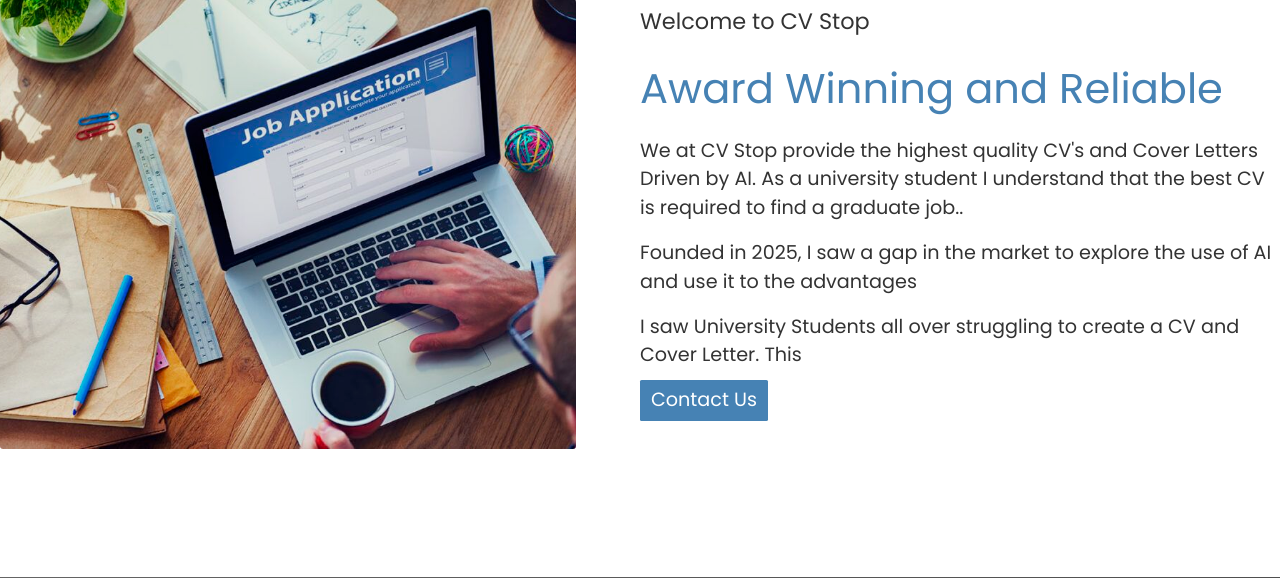
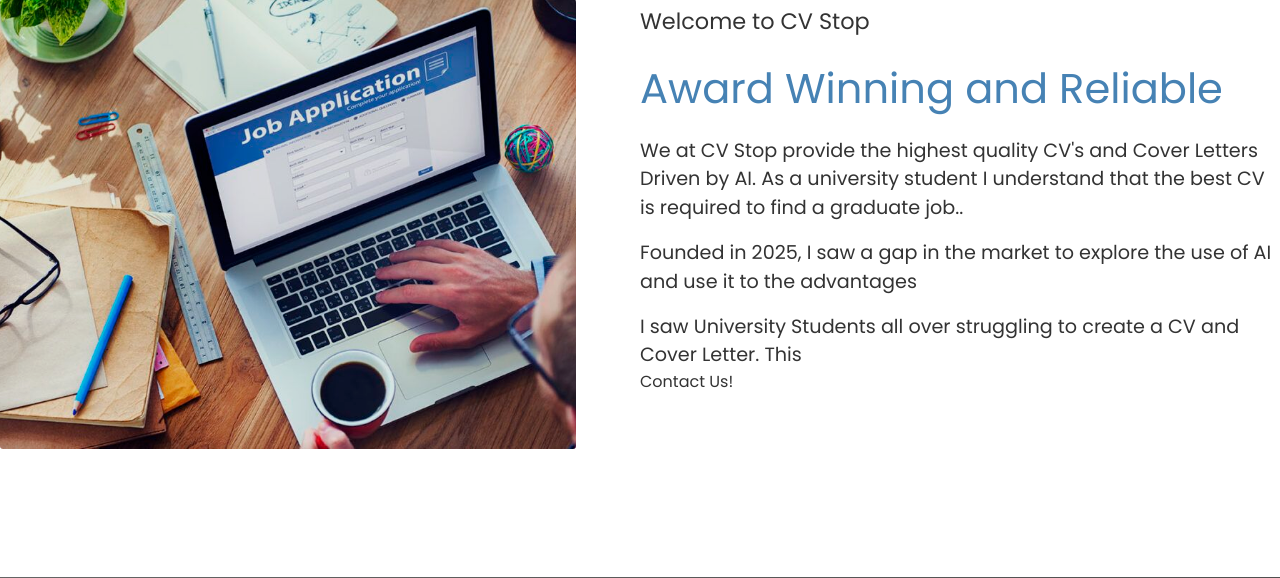
Before and after one commit to Jacobinq/CVStop, a Flask app: page /about in a window 1280 px wide. Shown: the part 161-739 px from the top of the page. Run offline with Flask 3, Linux system fonts and the light colour scheme; some libraries are stand-ins or nearby versions; grey boxes are pictures that could not be loaded.

Commit message:
Finalisation before submision

```diff
--- a/Templates/Home.html
+++ b/Templates/Home.html
@@ -52,7 +52,7 @@
                         style="animation-duration: 1.7s; animation-delay: 0.6s">Providing highest quality CV's and Cover Letters</h5>
                     <p class="animate__animated animate__fadeInDown"
                         style="animation-duration: 1.7s; animation-delay: 1.7s">
-                        <a href="Login.html">Create Now!</a>
+                        <a href="{{ url_for('create') }}">Create Now!</a>
                     </p>
                 </div>
             </div>
@@ -63,7 +63,7 @@
                         style="animation-duration: 1.7s; animation-delay: 0.6s">For Computer Science Students</h5>
                     <p class="animate__animated animate__fadeInDown"
                         style="animation-duration: 1.7s; animation-delay: 1.7s">
-                        <a href="Login.html">Create Now!</a>
+                        <a href="{{ url_for('create') }}">Create Now!</a>
                     </p>
                 </div>
             </div>
@@ -74,7 +74,7 @@
                         style="animation-duration: 1.7s; animation-delay: 0.6s">Giving you a chance at a better future</h5>
                     <p class="animate__animated animate__fadeInDown"
                         style="animation-duration: 1.7s; animation-delay: 1.7s">
-                        <a href="Login.html">Create Now!</a>
+                        <a href="{{ url_for('create') }}">Create Now!</a>
                     </p>
                 </div>
             </div>
--- a/Templates/about.html
+++ b/Templates/about.html
@@ -34,7 +34,7 @@
                 <p>We at CV Stop provide the highest quality CV's and Cover Letters Driven by AI. As a university student I understand that the best CV is required to find a graduate job..</p>
                 <p>Founded in 2025, I saw a gap in the market to explore the use of AI and use it to the advantages</p>
                 <p>I saw University Students all over struggling to create a CV and Cover Letter. This</p>
-                <button>Contact Us </button>
+                <a href="{{ url_for('contact') }}">Contact Us!</a>
             </div>
         </div>
         </div>
--- a/static/about.css
+++ b/static/about.css
@@ -5,11 +5,6 @@
   --color-black-1: #212b38;
 }
 
-/* * {
-  margin: 0;
-  padding: 0;
-  box-sizing: border-box;
-} */
 
 body {
   font-family: sans-serif;
@@ -25,7 +20,6 @@ body {
   color: var(--color-primary);
 }
 
-/* ----------Nav Bar CSS ---------- */
 .menu-bar {
   background-color: var(--color-black);
   height: 80px;
@@ -44,9 +38,7 @@ body {
 }
 
 .menu-bar ul li {
-  /* width: 120px; */
   padding: 10px 30px;
-  /* text-align: center; */
 
   position: relative;
 }
@@ -70,7 +62,6 @@ body {
 }
 
 
-  /* RESPONISVENESS */
 @media (max-width: 100%) {
   .about {
     display: flex;
@@ -96,34 +87,7 @@ body {
 }
 
 
-/* ABOUT FROM THE OTHER SITE ----------------------------------------------------------------------------------------------------- */
 
-/* Fonts from Google */
-@import url('https://fonts.googleapis.com/css2 family=Acme&family=Lato:wght@300;400;700&display=swap');
-
-/* social icons */
-@import url('icon.css');
-
-@font-face {
-    font-family: BerlinSansFBDemiBold;
-    src: url(./fonts/BerlinSansFBDemiBold/BerlinSansFBDemiBold.ttf);
-}
-
-@font-face {
-    font-family: 'Berlin Sans FB';
-    font-style: normal;
-    font-weight: normal;
-    src: local('Berlin Sans FB'), url('./fonts/BerlinSansFBWebfont/BRLNSR.woff') format('woff');
-}
-
-@font-face {
-    font-family: 'Berlin Sans FB Bold';
-    font-style: normal;
-    font-weight: normal;
-    src: local('Berlin Sans FB Bold'), url('./fonts/BerlinSansFBWebfont/BRLNSB.woff') format('woff');
-}
-
-*,
 *::before,
 *::after {
     margin: 0;
@@ -180,8 +144,7 @@ a:active {
     font-family: 'Acme', sans-serif;
 }
 
-/* Header
-------------- */
+
 .header {
     position: relative;
     z-index: 999999 !important;
--- a/static/contact.css
+++ b/static/contact.css
@@ -5,7 +5,6 @@
     font-family: 'Poppins', sans-serif;
 }
 
-/* Contact Us Page*/
 .contact {
     padding: 5rem 0;
 }
@@ -96,9 +95,6 @@ input::-webkit-inner-spin-button {
     margin: 0;
 }
 
-input[type=number] {
-    -moz-appearance: textfield;
-}
 
 .contact-form .textarea-field {
     height: 220px;
```
